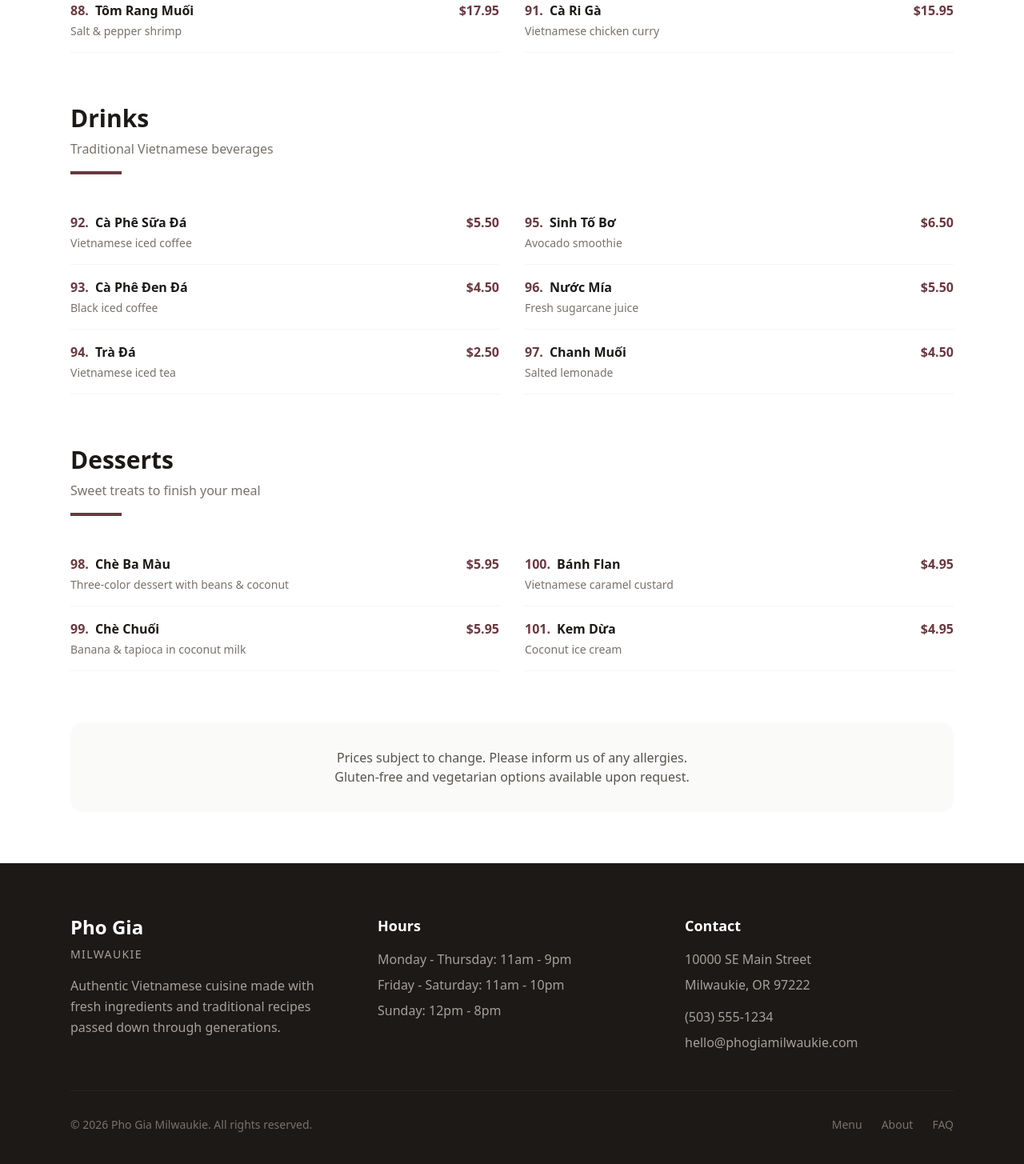
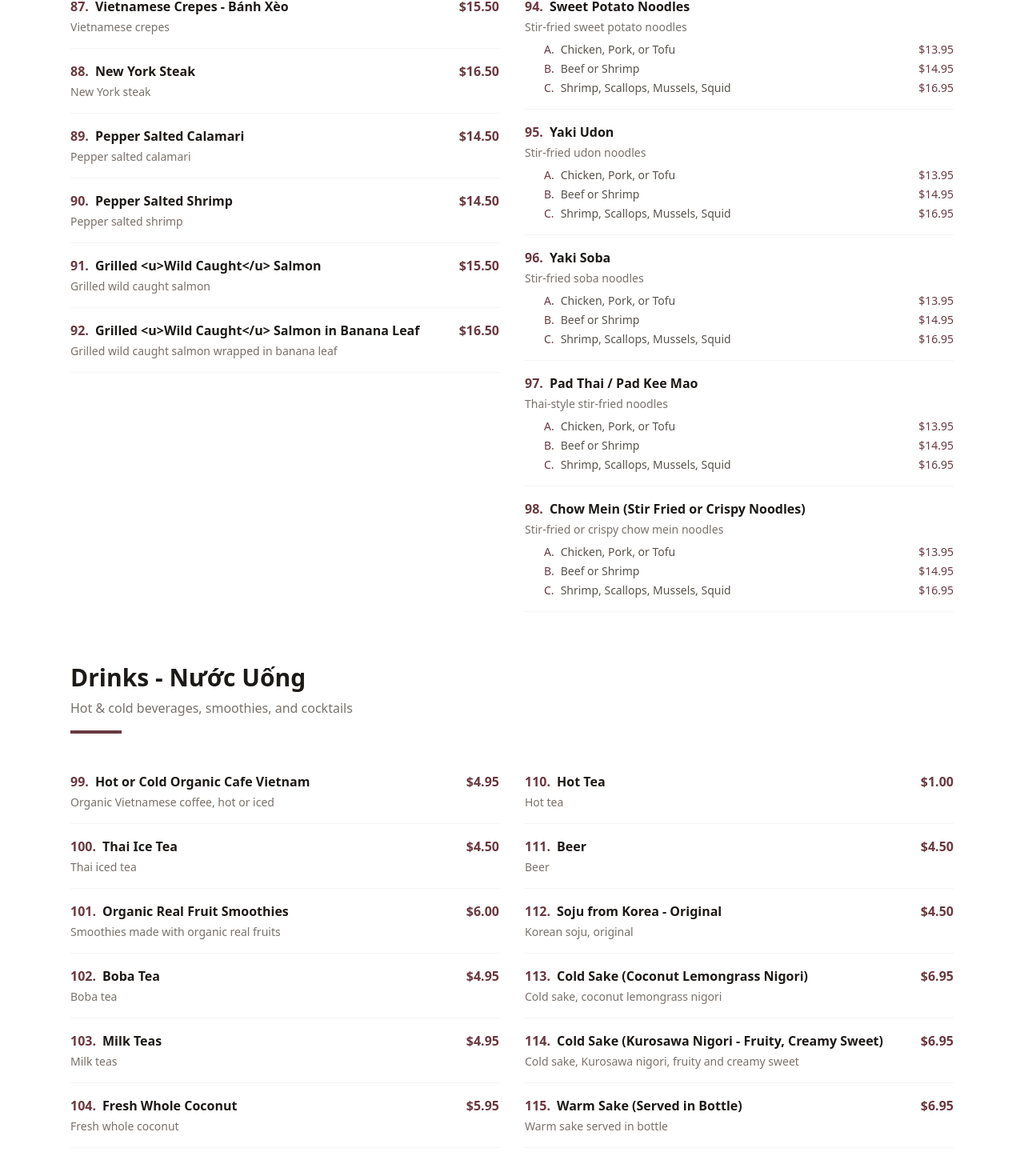
Before and after one commit to vietnguyen-dev/pho-gia, a Next.js app: page /menu in a window 1280 px wide. Shown: the part 6228-7683 px from the top of the page at 80% size. Built offline with nearby package versions, Linux system fonts and the light colour scheme.

Commit message:
add menu items added

```diff
--- a/app/data/menu.ts
+++ b/app/data/menu.ts
@@ -163,7 +163,12 @@
         desc: "Well-done brisket and flank",
         price: "13.95",
       },
-      { num: 26, name: "Phở Gân Sách", desc: "Beef tendon and tripe", price: "15.50" },
+      {
+        num: 26,
+        name: "Phở Gân Sách",
+        desc: "Beef tendon and tripe",
+        price: "15.50",
+      },
       {
         num: 27,
         name: "Phở Chín Bò Viên",
@@ -196,10 +201,25 @@
         desc: "Chicken noodle soup",
         price: "13.95",
       },
-      { num: 34, name: "Phở Nạm Bò Viên", desc: "Flank and meatballs", price: "13.95" },
-      { num: 35, name: "Phở Nạm Gân", desc: "Flank and tendon", price: "13.95" },
+      {
+        num: 34,
+        name: "Phở Nạm Bò Viên",
+        desc: "Flank and meatballs",
+        price: "13.95",
+      },
+      {
+        num: 35,
+        name: "Phở Nạm Gân",
+        desc: "Flank and tendon",
+        price: "13.95",
+      },
       { num: 36, name: "Phở Nạm", desc: "Flank", price: "13.95" },
-      { num: 37, name: "Phở Chay - Pho Veggie", desc: "Vegetable pho", price: "13.95" },
+      {
+        num: 37,
+        name: "Phở Chay - Pho Veggie",
+        desc: "Vegetable pho",
+        price: "13.95",
+      },
       {
         num: 38,
         name: "Phở Tôm - Pho Shrimp",
@@ -234,7 +254,12 @@
           { option: "Shrimp, Scallops, Mussel, Squid", price: "16.95" },
         ],
       },
-      { num: 43, name: "Beef Stew", desc: "Vietnamese beef stew", price: "14.95" },
+      {
+        num: 43,
+        name: "Beef Stew",
+        desc: "Vietnamese beef stew",
+        price: "14.95",
+      },
     ],
   },
 
@@ -315,19 +340,84 @@
     title: "Bún - Vermicelli Noodles",
     description: "Rice vermicelli with fresh vegetables and fish sauce",
     items: [
-      { num: 53, name: "Grilled Pork", desc: "Grilled pork over vermicelli", price: "13.95" },
-      { num: 54, name: "Grilled Chicken", desc: "Grilled chicken over vermicelli", price: "13.95" },
-      { num: 55, name: "Grilled Shrimp", desc: "Grilled shrimp over vermicelli", price: "14.95" },
-      { num: 56, name: "Grilled Pork and Shrimp", desc: "Grilled pork and shrimp over vermicelli", price: "14.95" },
-      { num: 57, name: "Grilled Chicken and Shrimp", desc: "Grilled chicken and shrimp over vermicelli", price: "14.95" },
-      { num: 58, name: "Crispy Egg Rolls Noodles", desc: "Crispy egg rolls over vermicelli", price: "13.95" },
-      { num: 59, name: "Crispy Vegetarian Egg Rolls", desc: "Crispy vegetarian egg rolls over vermicelli", price: "13.95" },
-      { num: 60, name: "Grilled Pork or Chicken, Shrimp & Crispy Egg Roll Combo", desc: "Combination vermicelli bowl", price: "16.95" },
-      { num: 61, name: "Garlic Tofu", desc: "Garlic tofu over vermicelli", price: "13.95" },
-      { num: 62, name: "Lemongrass Tofu", desc: "Lemongrass tofu over vermicelli", price: "13.95" },
-      { num: 63, name: "Lemongrass Chicken", desc: "Lemongrass chicken over vermicelli", price: "13.95" },
-      { num: 64, name: "Lemongrass Seafood", desc: "Lemongrass seafood over vermicelli", price: "16.95" },
-      { num: 65, name: "Lemongrass Beef", desc: "Lemongrass beef over vermicelli", price: "14.95" },
+      {
+        num: 53,
+        name: "Grilled Pork",
+        desc: "Grilled pork over vermicelli",
+        price: "13.95",
+      },
+      {
+        num: 54,
+        name: "Grilled Chicken",
+        desc: "Grilled chicken over vermicelli",
+        price: "13.95",
+      },
+      {
+        num: 55,
+        name: "Grilled Shrimp",
+        desc: "Grilled shrimp over vermicelli",
+        price: "14.95",
+      },
+      {
+        num: 56,
+        name: "Grilled Pork and Shrimp",
+        desc: "Grilled pork and shrimp over vermicelli",
+        price: "14.95",
+      },
+      {
+        num: 57,
+        name: "Grilled Chicken and Shrimp",
+        desc: "Grilled chicken and shrimp over vermicelli",
+        price: "14.95",
+      },
+      {
+        num: 58,
+        name: "Crispy Egg Rolls Noodles",
+        desc: "Crispy egg rolls over vermicelli",
+        price: "13.95",
+      },
+      {
+        num: 59,
+        name: "Crispy Vegetarian Egg Rolls",
+        desc: "Crispy vegetarian egg rolls over vermicelli",
+        price: "13.95",
+      },
+      {
+        num: 60,
+        name: "Grilled Pork or Chicken, Shrimp & Crispy Egg Roll Combo",
+        desc: "Combination vermicelli bowl",
+        price: "16.95",
+      },
+      {
+        num: 61,
+        name: "Garlic Tofu",
+        desc: "Garlic tofu over vermicelli",
+        price: "13.95",
+      },
+      {
+        num: 62,
+        name: "Lemongrass Tofu",
+        desc: "Lemongrass tofu over vermicelli",
+        price: "13.95",
+      },
+      {
+        num: 63,
+        name: "Lemongrass Chicken",
+        desc: "Lemongrass chicken over vermicelli",
+        price: "13.95",
+      },
+      {
+        num: 64,
+        name: "Lemongrass Seafood",
+        desc: "Lemongrass seafood over vermicelli",
+        price: "16.95",
+      },
+      {
+        num: 65,
+        name: "Lemongrass Beef",
+        desc: "Lemongrass beef over vermicelli",
+        price: "14.95",
+      },
     ],
   },
 
@@ -335,7 +425,12 @@
     title: "Cơm - Rice Entrees",
     description: "Served with steamed jasmine rice and vegetables",
     items: [
-      { num: 66, name: "Special Rice Combo", desc: "House special rice combination", price: "16.50" },
+      {
+        num: 66,
+        name: "Special Rice Combo",
+        desc: "House special rice combination",
+        price: "16.50",
+      },
       {
         num: 67,
         name: "Fried Rice",
@@ -356,13 +451,48 @@
           { option: "Shrimp, Scallops, Mussels, Squid", price: "16.95" },
         ],
       },
-      { num: 69, name: "Vegetables with Chicken or Tofu", desc: "Stir-fried vegetables with chicken or tofu", price: "13.95" },
-      { num: 70, name: "Grilled Pork or Chicken", desc: "Grilled pork or chicken with rice", price: "13.95" },
-      { num: 71, name: "Grilled Pork or Chicken and Shrimp", desc: "Grilled pork or chicken and shrimp with rice", price: "14.95" },
-      { num: 72, name: "Teriyaki Chicken", desc: "Teriyaki glazed chicken with rice", price: "13.95" },
-      { num: 73, name: "Chicken Satay", desc: "Grilled chicken satay with peanut sauce", price: "13.95" },
-      { num: 74, name: "Ginger Chicken or Tofu", desc: "Ginger chicken or tofu with rice", price: "13.95" },
-      { num: 75, name: "Lemongrass Chicken or Tofu", desc: "Lemongrass chicken or tofu with rice", price: "13.95" },
+      {
+        num: 69,
+        name: "Vegetables with Chicken or Tofu",
+        desc: "Stir-fried vegetables with chicken or tofu",
+        price: "13.95",
+      },
+      {
+        num: 70,
+        name: "Grilled Pork or Chicken",
+        desc: "Grilled pork or chicken with rice",
+        price: "13.95",
+      },
+      {
+        num: 71,
+        name: "Grilled Pork or Chicken and Shrimp",
+        desc: "Grilled pork or chicken and shrimp with rice",
+        price: "14.95",
+      },
+      {
+        num: 72,
+        name: "Teriyaki Chicken",
+        desc: "Teriyaki glazed chicken with rice",
+        price: "13.95",
+      },
+      {
+        num: 73,
+        name: "Chicken Satay",
+        desc: "Grilled chicken satay with peanut sauce",
+        price: "13.95",
+      },
+      {
+        num: 74,
+        name: "Ginger Chicken or Tofu",
+        desc: "Ginger chicken or tofu with rice",
+        price: "13.95",
+      },
+      {
+        num: 75,
+        name: "Lemongrass Chicken or Tofu",
+        desc: "Lemongrass chicken or tofu with rice",
+        price: "13.95",
+      },
       {
         num: 76,
         name: "Wok Broccoli Chicken or Tofu",
@@ -373,7 +503,12 @@
           { option: "Shrimp, Scallops, Mussels, Squid", price: "16.95" },
         ],
       },
-      { num: 77, name: "Orange Chicken", desc: "Crispy orange chicken with rice", price: "13.95" },
+      {
+        num: 77,
+        name: "Orange Chicken",
+        desc: "Crispy orange chicken with rice",
+        price: "13.95",
+      },
     ],
   },
 
@@ -381,7 +516,12 @@
     title: "Beef Entrees",
     description: "Premium beef dishes wok-fired to perfection",
     items: [
-      { num: 78, name: "Beef Saute", desc: "Sauteed beef with vegetables", price: "14.95" },
+      {
+        num: 78,
+        name: "Beef Saute",
+        desc: "Sauteed beef with vegetables",
+        price: "14.95",
+      },
       {
         num: 79,
         name: "Chinese Broccoli",
@@ -392,9 +532,24 @@
           { option: "Shrimp, Scallops, Mussels, Squid", price: "16.95" },
         ],
       },
-      { num: 80, name: "Ginger Beef", desc: "Beef stir-fried with ginger", price: "14.95" },
-      { num: 81, name: "Garlic Beef", desc: "Beef stir-fried with garlic", price: "14.95" },
-      { num: 82, name: "Lemongrass Beef", desc: "Beef stir-fried with lemongrass", price: "14.95" },
+      {
+        num: 80,
+        name: "Ginger Beef",
+        desc: "Beef stir-fried with ginger",
+        price: "14.95",
+      },
+      {
+        num: 81,
+        name: "Garlic Beef",
+        desc: "Beef stir-fried with garlic",
+        price: "14.95",
+      },
+      {
+        num: 82,
+        name: "Lemongrass Beef",
+        desc: "Beef stir-fried with lemongrass",
+        price: "14.95",
+      },
       {
         num: 83,
         name: "Green Bean",
@@ -405,54 +560,264 @@
           { option: "Shrimp, Scallops, Mussels, Squid", price: "16.95" },
         ],
       },
-      { num: 84, name: "Luc Lac Beef", desc: "Shaking beef with garlic & pepper", price: "14.95" },
-      { num: 85, name: "Pineapple Beef", desc: "Beef stir-fried with pineapple", price: "14.95" },
+      {
+        num: 84,
+        name: "Luc Lac Beef",
+        desc: "Shaking beef with garlic & pepper",
+        price: "14.95",
+      },
+      {
+        num: 85,
+        name: "Pineapple Beef",
+        desc: "Beef stir-fried with pineapple",
+        price: "14.95",
+      },
     ],
   },
 
   houseSpecialties: {
     title: "House Specialties",
-    description: "Chef's signature dishes and family recipes",
+    description: "Yellow, red, or green curry with potatoes and mixed vegetables",
     items: [
       {
         num: 86,
-        name: "Hủ Tiếu Nam Vang",
-        desc: "Clear pork broth with seafood noodles",
-        price: "15.95",
+        name: "Curry Chicken",
+        desc: "Yellow, red, or green curry with potatoes and mixed vegetables",
+        variants: [
+          { option: "Chicken, Pork, or Tofu", price: "13.95" },
+          { option: "Beef or Shrimp", price: "14.95" },
+          { option: "Shrimp, Scallops, Mussels, Squid", price: "16.95" },
+        ],
       },
       {
         num: 87,
-        name: "Cá Kho Tộ",
-        desc: "Caramelized fish in clay pot",
-        price: "16.95",
+        name: "Vietnamese Crepes - Bánh Xèo",
+        desc: "Vietnamese crepes",
+        price: "15.50",
       },
-      { num: 88, name: "Tôm Rang Muối", desc: "Salt & pepper shrimp", price: "17.95" },
+      {
+        num: 88,
+        name: "New York Steak",
+        desc: "New York steak",
+        price: "16.50",
+      },
       {
         num: 89,
-        name: "Gà Xào Sả Ớt",
-        desc: "Lemongrass chili chicken",
-        price: "15.95",
+        name: "Pepper Salted Calamari",
+        desc: "Pepper salted calamari",
+        price: "14.50",
       },
       {
         num: 90,
-        name: "Sườn Nướng",
-        desc: "Grilled pork ribs with lemongrass",
-        price: "17.95",
+        name: "Pepper Salted Shrimp",
+        desc: "Pepper salted shrimp",
+        price: "14.50",
       },
-      { num: 91, name: "Cà Ri Gà", desc: "Vietnamese chicken curry", price: "15.95" },
+      {
+        num: 91,
+        name: "Grilled <u>Wild Caught</u> Salmon",
+        desc: "Grilled wild caught salmon",
+        price: "15.50",
+      },
+      {
+        num: 92,
+        name: "Grilled <u>Wild Caught</u> Salmon in Banana Leaf",
+        desc: "Grilled wild caught salmon wrapped in banana leaf",
+        price: "16.50",
+      },
+      {
+        num: 93,
+        name: "Eggplant",
+        desc: "Stir-fried eggplant",
+        variants: [
+          { option: "Chicken, Pork, or Tofu", price: "13.95" },
+          { option: "Beef or Shrimp", price: "14.95" },
+          { option: "Shrimp, Scallops, Mussels, Squid", price: "16.95" },
+        ],
+      },
+      {
+        num: 94,
+        name: "Sweet Potato Noodles",
+        desc: "Stir-fried sweet potato noodles",
+        variants: [
+          { option: "Chicken, Pork, or Tofu", price: "13.95" },
+          { option: "Beef or Shrimp", price: "14.95" },
+          { option: "Shrimp, Scallops, Mussels, Squid", price: "16.95" },
+        ],
+      },
+      {
+        num: 95,
+        name: "Yaki Udon",
+        desc: "Stir-fried udon noodles",
+        variants: [
+          { option: "Chicken, Pork, or Tofu", price: "13.95" },
+          { option: "Beef or Shrimp", price: "14.95" },
+          { option: "Shrimp, Scallops, Mussels, Squid", price: "16.95" },
+        ],
+      },
+      {
+        num: 96,
+        name: "Yaki Soba",
+        desc: "Stir-fried soba noodles",
+        variants: [
+          { option: "Chicken, Pork, or Tofu", price: "13.95" },
+          { option: "Beef or Shrimp", price: "14.95" },
+          { option: "Shrimp, Scallops, Mussels, Squid", price: "16.95" },
+        ],
+      },
+      {
+        num: 97,
+        name: "Pad Thai / Pad Kee Mao",
+        desc: "Thai-style stir-fried noodles",
+        variants: [
+          { option: "Chicken, Pork, or Tofu", price: "13.95" },
+          { option: "Beef or Shrimp", price: "14.95" },
+          { option: "Shrimp, Scallops, Mussels, Squid", price: "16.95" },
+        ],
+      },
+      {
+        num: 98,
+        name: "Chow Mein (Stir Fried or Crispy Noodles)",
+        desc: "Stir-fried or crispy chow mein noodles",
+        variants: [
+          { option: "Chicken, Pork, or Tofu", price: "13.95" },
+          { option: "Beef or Shrimp", price: "14.95" },
+          { option: "Shrimp, Scallops, Mussels, Squid", price: "16.95" },
+        ],
+      },
     ],
   },
 
   drinks: {
-    title: "Drinks",
-    description: "Traditional Vietnamese beverages",
+    title: "Drinks - Nước Uống",
+    description: "Hot & cold beverages, smoothies, and cocktails",
     items: [
-      { num: 92, name: "Cà Phê Sữa Đá", desc: "Vietnamese iced coffee", price: "5.50" },
-      { num: 93, name: "Cà Phê Đen Đá", desc: "Black iced coffee", price: "4.50" },
-      { num: 94, name: "Trà Đá", desc: "Vietnamese iced tea", price: "2.50" },
-      { num: 95, name: "Sinh Tố Bơ", desc: "Avocado smoothie", price: "6.50" },
-      { num: 96, name: "Nước Mía", desc: "Fresh sugarcane juice", price: "5.50" },
-      { num: 97, name: "Chanh Muối", desc: "Salted lemonade", price: "4.50" },
+      {
+        num: 99,
+        name: "Hot or Cold Organic Cafe Vietnam",
+        desc: "Organic Vietnamese coffee, hot or iced",
+        price: "4.95",
+      },
+      {
+        num: 100,
+        name: "Thai Ice Tea",
+        desc: "Thai iced tea",
+        price: "4.50",
+      },
+      {
+        num: 101,
+        name: "Organic Real Fruit Smoothies",
+        desc: "Smoothies made with organic real fruits",
+        price: "6.00",
+      },
+      {
+        num: 102,
+        name: "Boba Tea",
+        desc: "Boba tea",
+        price: "4.95",
+      },
+      {
+        num: 103,
+        name: "Milk Teas",
+        desc: "Milk teas",
+        price: "4.95",
+      },
+      {
+        num: 104,
+        name: "Fresh Whole Coconut",
+        desc: "Fresh whole coconut",
+        price: "5.95",
+      },
+      {
+        num: 105,
+        name: "Fresh Lemonade",
+        desc: "Fresh lemonade",
+        price: "3.50",
+      },
+      {
+        num: 106,
+        name: "Soft Drinks",
+        desc: "Soft drinks",
+        price: "3.50",
+      },
+      {
+        num: 107,
+        name: "Ice Tea",
+        desc: "Iced tea",
+        price: "2.00",
+      },
+      {
+        num: 108,
+        name: "Cappuccino",
+        desc: "Cappuccino",
+        price: "3.75",
+      },
+      {
+        num: 109,
+        name: "Hot Chocolate Cocoa or Milk Chocolate",
+        desc: "Hot chocolate cocoa or milk chocolate",
+        price: "3.00",
+      },
+      {
+        num: 110,
+        name: "Hot Tea",
+        desc: "Hot tea",
+        price: "1.00",
+      },
+      {
+        num: 111,
+        name: "Beer",
+        desc: "Beer",
+        price: "4.50",
+      },
+      {
+        num: 112,
+        name: "Soju from Korea - Original",
+        desc: "Korean soju, original",
+        price: "4.50",
+      },
+      {
+        num: 113,
+        name: "Cold Sake (Coconut Lemongrass Nigori)",
+        desc: "Cold sake, coconut lemongrass nigori",
+        price: "6.95",
+      },
+      {
+        num: 114,
+        name: "Cold Sake (Kurosawa Nigori - Fruity, Creamy Sweet)",
+        desc: "Cold sake, Kurosawa nigori, fruity and creamy sweet",
+        price: "6.95",
+      },
+      {
+        num: 115,
+        name: "Warm Sake (Served in Bottle)",
+        desc: "Warm sake served in bottle",
+        price: "6.95",
+      },
+      {
+        num: 116,
+        name: "Cocktail General",
+        desc: "General cocktail",
+        price: "6.00",
+      },
+      {
+        num: 117,
+        name: "Double Cocktail",
+        desc: "Double cocktail",
+        price: "10.00",
+      },
+      {
+        num: 118,
+        name: "Cocktail Special",
+        desc: "Special cocktail",
+        price: "8.50",
+      },
+      {
+        num: 119,
+        name: "Wine",
+        desc: "Wine",
+        price: "5.50",
+      },
     ],
   },
 
@@ -461,19 +826,29 @@
     description: "Sweet treats to finish your meal",
     items: [
       {
-        num: 98,
-        name: "Chè Ba Màu",
-        desc: "Three-color dessert with beans & coconut",
+        num: 120,
+        name: "Organic Ice Cream",
+        desc: "Organic ice cream",
+        price: "2.95",
+      },
+      {
+        num: 121,
+        name: "Flan",
+        desc: "Vietnamese caramel custard",
+        price: "4.95",
+      },
+      {
+        num: 122,
+        name: "Cheesecake or Tiramisu Sponge Cake",
+        desc: "Cheesecake or tiramisu sponge cake",
+        price: "3.95",
+      },
+      {
+        num: 123,
+        name: "Sweet Sticky Rice with Mango or Avocado",
+        desc: "Sweet sticky rice with mango or avocado",
         price: "5.95",
       },
-      {
-        num: 99,
-        name: "Chè Chuối",
-        desc: "Banana & tapioca in coconut milk",
-        price: "5.95",
-      },
-      { num: 100, name: "Bánh Flan", desc: "Vietnamese caramel custard", price: "4.95" },
-      { num: 101, name: "Kem Dừa", desc: "Coconut ice cream", price: "4.95" },
     ],
   },
 };
```
Also changed, not shown: 1 other file (tests, documents, lock files or other folders).
